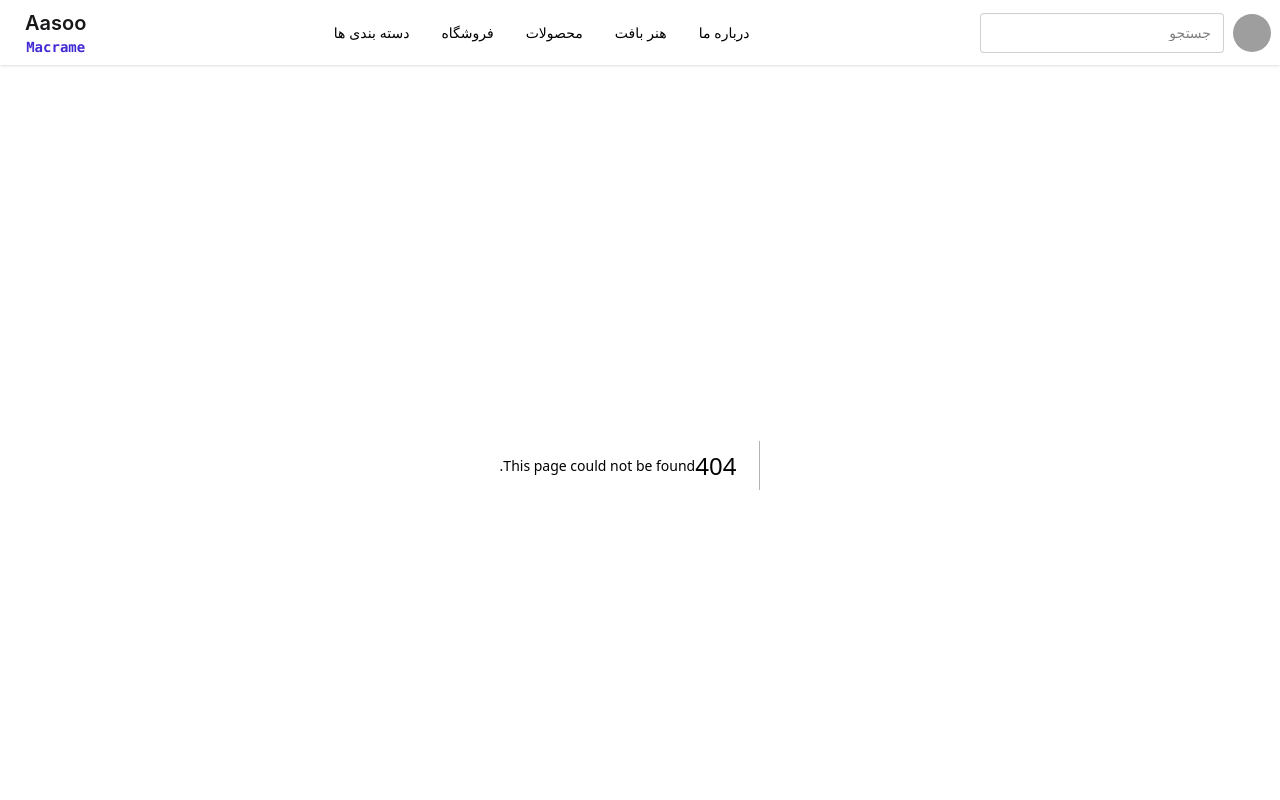
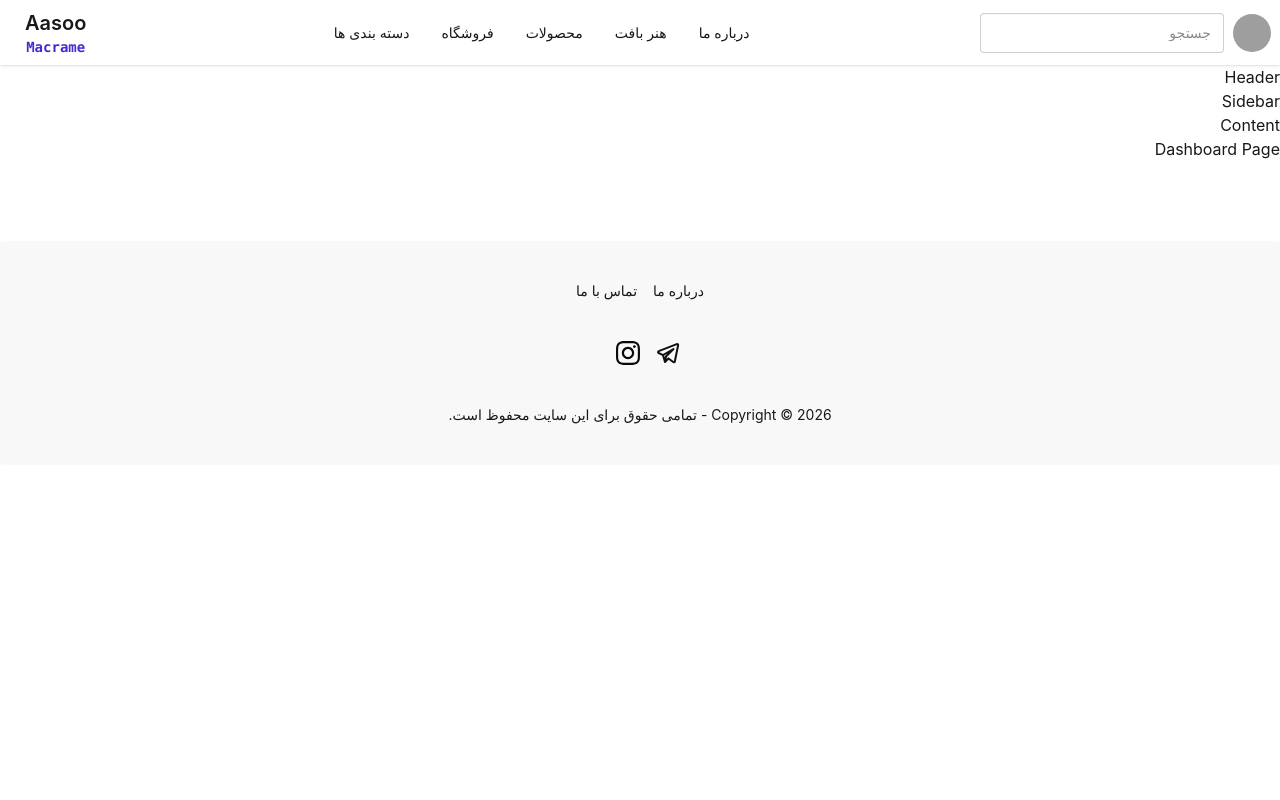
Before and after one commit to Abolfazl-Edalati/aasoo-next, a Next.js app: page /dashboard in a window 1280 px wide. Before the commit this address had no page. Shown: the top 800 px of the page. Built offline with nearby package versions, Linux system fonts and the light colour scheme; grey boxes are pictures that could not be loaded.

Commit message:
learn parallel routes

```diff
--- /dev/null
+++ b/app/dashboard/@content/page.tsx
@@ -0,0 +1,3 @@
+export default function Content() {
+  return <main>Content</main>;
+}
--- /dev/null
+++ b/app/dashboard/@sidebar/page.tsx
@@ -0,0 +1,3 @@
+export default function Sidebar() {
+  return <aside>Sidebar</aside>;
+}
--- /dev/null
+++ b/app/dashboard/layout.tsx
@@ -0,0 +1,22 @@
+export default function DashboarزdLayout({
+  children,
+  sidebar,
+  content,
+}: {
+  children: React.ReactNode;
+  sidebar: React.ReactNode;
+  content: React.ReactNode;
+}) {
+  return (
+    <div>
+      <header>Header</header>
+
+      <div>
+        {sidebar}
+        {content}
+      </div>
+
+      {children}
+    </div>
+  );
+}
--- /dev/null
+++ b/app/dashboard/page.tsx
@@ -0,0 +1,3 @@
+export default function DashboardPage() {
+  return <h1>Dashboard Page</h1>;
+}
```
